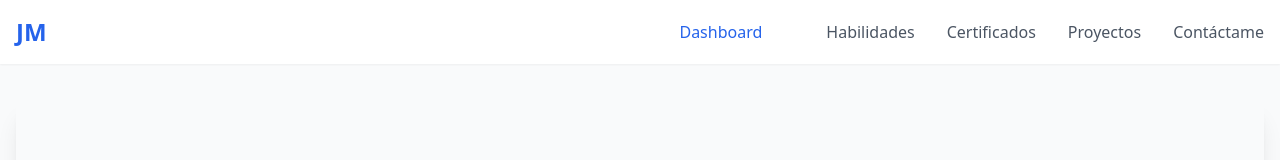
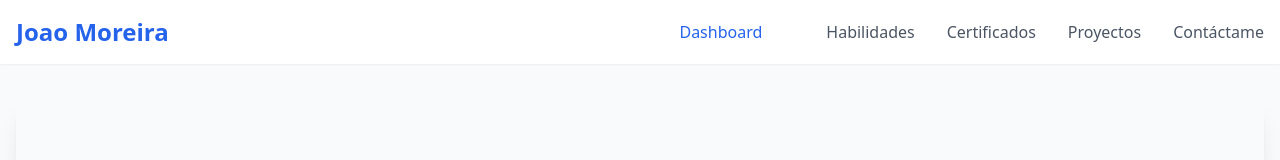
Before and after one commit to joaoelian204/Portafolio-Web, a website built with Vite: page index.html in a window 1280 px wide. Shown: the top 160 px of the page. Built offline with nearby package versions, Linux system fonts and the light colour scheme; a script that the page names is missing.

Commit message:
Update index.html

```diff
--- a/index.html
+++ b/index.html
@@ -16,7 +16,7 @@
   <header class="bg-white shadow-sm sticky top-0 z-50">
     <nav class="container mx-auto px-4 py-4">
       <div class="flex flex-col md:flex-row justify-between items-center">
-        <a href="index.html" class="text-2xl font-bold text-blue-600 mb-4 md:mb-0">JM</a>
+        <a href="index.html" class="text-2xl font-bold text-blue-600 mb-4 md:mb-0">Joao Moreira</a>
         <input type="checkbox" id="nav-toggle" class="hidden peer">
         <label for="nav-toggle" class="md:hidden cursor-pointer">
           <svg xmlns="http://www.w3.org/2000/svg" class="h-6 w-6" fill="none" viewBox="0 0 24 24" stroke="currentColor">
```
